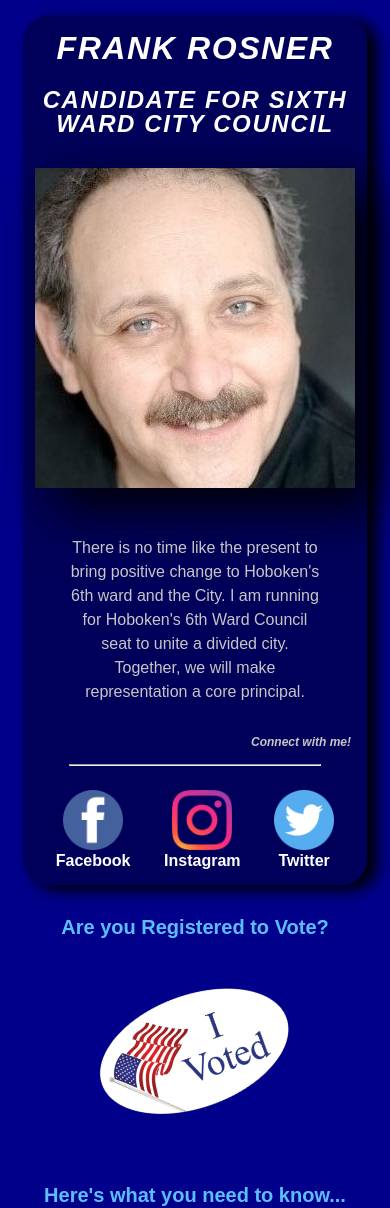
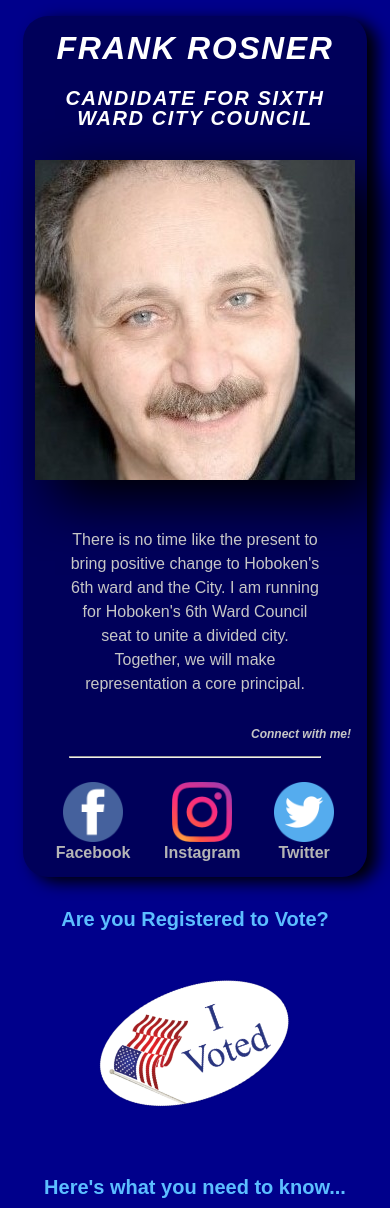
Before and after one commit to cerosner/campaign-demo, a Gatsby site: page / in a window 390 px wide. Shown: the top 1208 px of the page. Built offline with nearby package versions, Linux system fonts and the light colour scheme; Gatsby itself is replaced by a stand-in of ours.

Commit message:
minor edits

```diff
--- a/src/styles/_main.scss
+++ b/src/styles/_main.scss
@@ -58,6 +58,7 @@ strong {
   letter-spacing: .1rem;
 }
 span {
+  color: rgb(181, 181, 181);
   font-weight: bold;
 }
 #index {
--- a/src/styles/_media-query.scss
+++ b/src/styles/_media-query.scss
@@ -6,7 +6,7 @@
     font-size: 2rem;
   }
   h2 {
-    font-size: 1.5rem;
+    font-size: 1.25rem;
   }
   footer {
     padding: 1rem;
```
